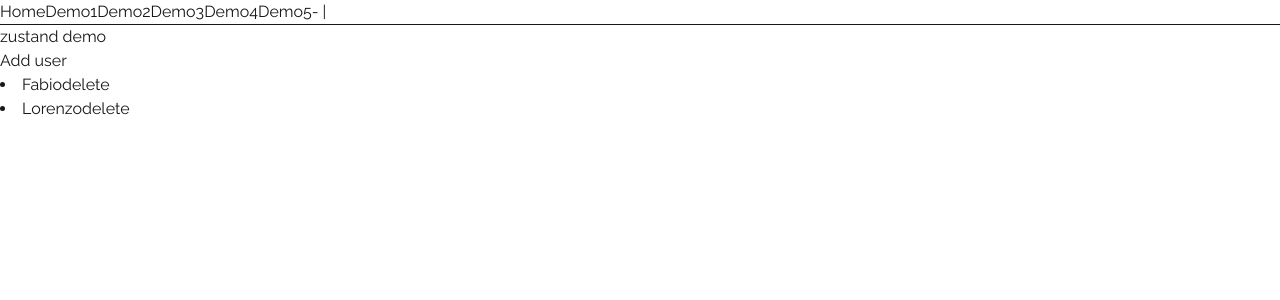
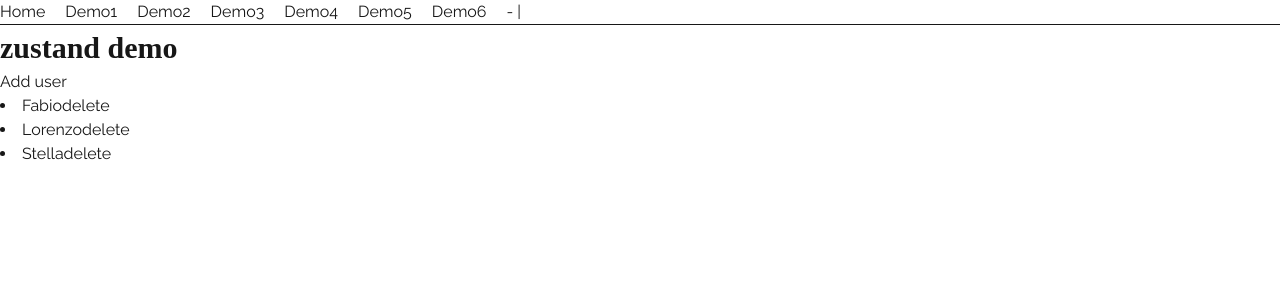
Before and after one commit to To5pl/JavaStella, a Next.js app in the folder stella-app/: page /demo5 in a window 1280 px wide. Shown: the top 300 px of the page. Built offline with nearby package versions, Linux system fonts and the light colour scheme.

Commit message:
modifica css

```diff
--- a/stella-app/app/NavBar.tsx
+++ b/stella-app/app/NavBar.tsx
@@ -16,6 +16,7 @@ export default function NavBar() {
       <a href="/demo3">Demo3</a>
       <a href="/demo4">Demo4</a>
       <a href="/demo5">Demo5</a>
+      <a href="/demo5">Demo6</a>
       - { state.email } | { state.username }
 
       <hr/>
--- a/stella-app/app/globals.css
+++ b/stella-app/app/globals.css
@@ -25,6 +25,21 @@ body {
   font-family: Arial, Helvetica, sans-serif;
 }
 
+a{
+  margin-right: 20px;
+}
+
+h1{
+  font-family: Times New Roman;
+  font-size: 30px;
+  font-weight: bold;
+}
+
+h2{
+  font-size: 20px;
+  font-weight: 550;
+  margin-top: 15px;
+}
 .page{
   @applay flex min-h-screen flex-col items-center justify-betwen p-24;
 }
--- a/stella-app/app/store/users.store.ts
+++ b/stella-app/app/store/users.store.ts
@@ -8,7 +8,7 @@ export interface UserState {
 }
 
 const useUsers = create<UserState>((set) => ({
-  users: [{ id: 1, name: 'Fabio' }, { id: 2, name: 'Lorenzo' }],
+  users: [{ id: 1, name: 'Fabio' }, { id: 2, name: 'Lorenzo' }, { id: 3, name: 'Stella' }],
   add: (user: User) => {
     set(s => ({ users: [...s.users, user] }))
   },
```
Also changed, not shown: stella-app/app/layout.tsx (+0 -44 lines).
